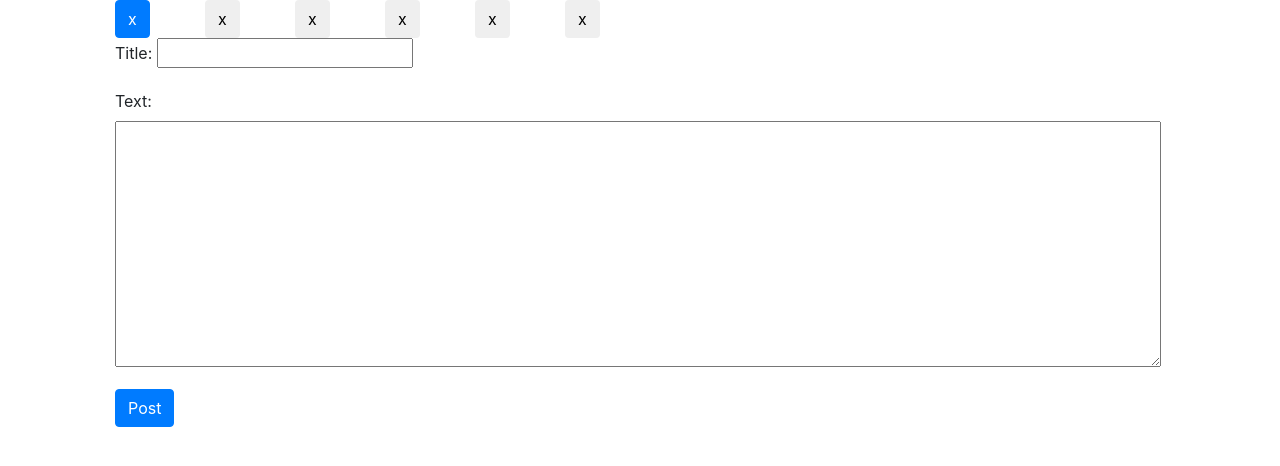
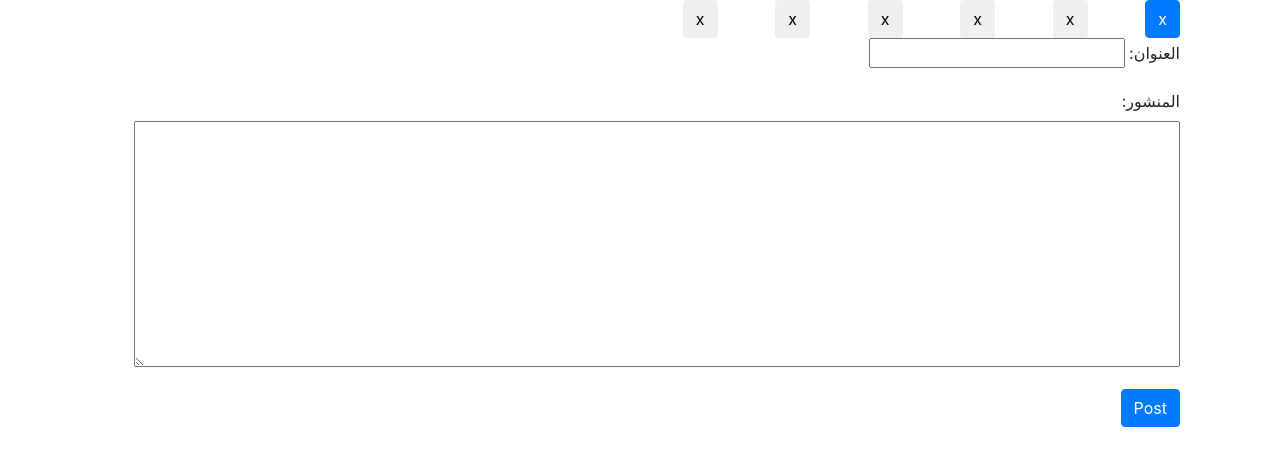
Before and after one commit to yazanKabbany/easyLearn, a Django app: page /blog/write in a window 1280 px wide. Shown: the part 56-522 px from the top of the page. Run offline with Django 3.2, Linux system fonts and the light colour scheme; the visitor is signed in with stand-in values (Sample User, id 1); parts of the project's set-up code (start-up, migrations or seed data) failed here and were passed over; some libraries are stand-ins or nearby versions.

Commit message:
add rtl support to "write form"

```diff
--- a/easylearn/blog/forms.py
+++ b/easylearn/blog/forms.py
@@ -4,8 +4,10 @@ from blog.models import BlogPost
 
 class BlogPostForm(forms.ModelForm):
     """BlogPostForm definition."""
-    text = forms.CharField(widget=forms.Textarea(attrs={'cols':100}),
-    max_length=4000, required=True)
+    text = forms.CharField(widget=forms.Textarea(attrs={'cols':100, 'class':'arabic-text'}),
+    max_length=4000, required=True, label='المنشور')
+    title = forms.CharField(widget = forms.TextInput(attrs={'cols':50, 'class':'arabic-text'}),
+     max_length=50, required=True, label='العنوان')
 
     class Meta:
 
--- a/easylearn/blog/templates/blog/write.html
+++ b/easylearn/blog/templates/blog/write.html
@@ -5,7 +5,7 @@
 
 
 {% block content %}
-<div class="container-fluid align-center">
+<div class="container-fluid" dir="rtl"
 <div class="container-fluid">
     <div class="row">
     <div class="col-md-1">
```
